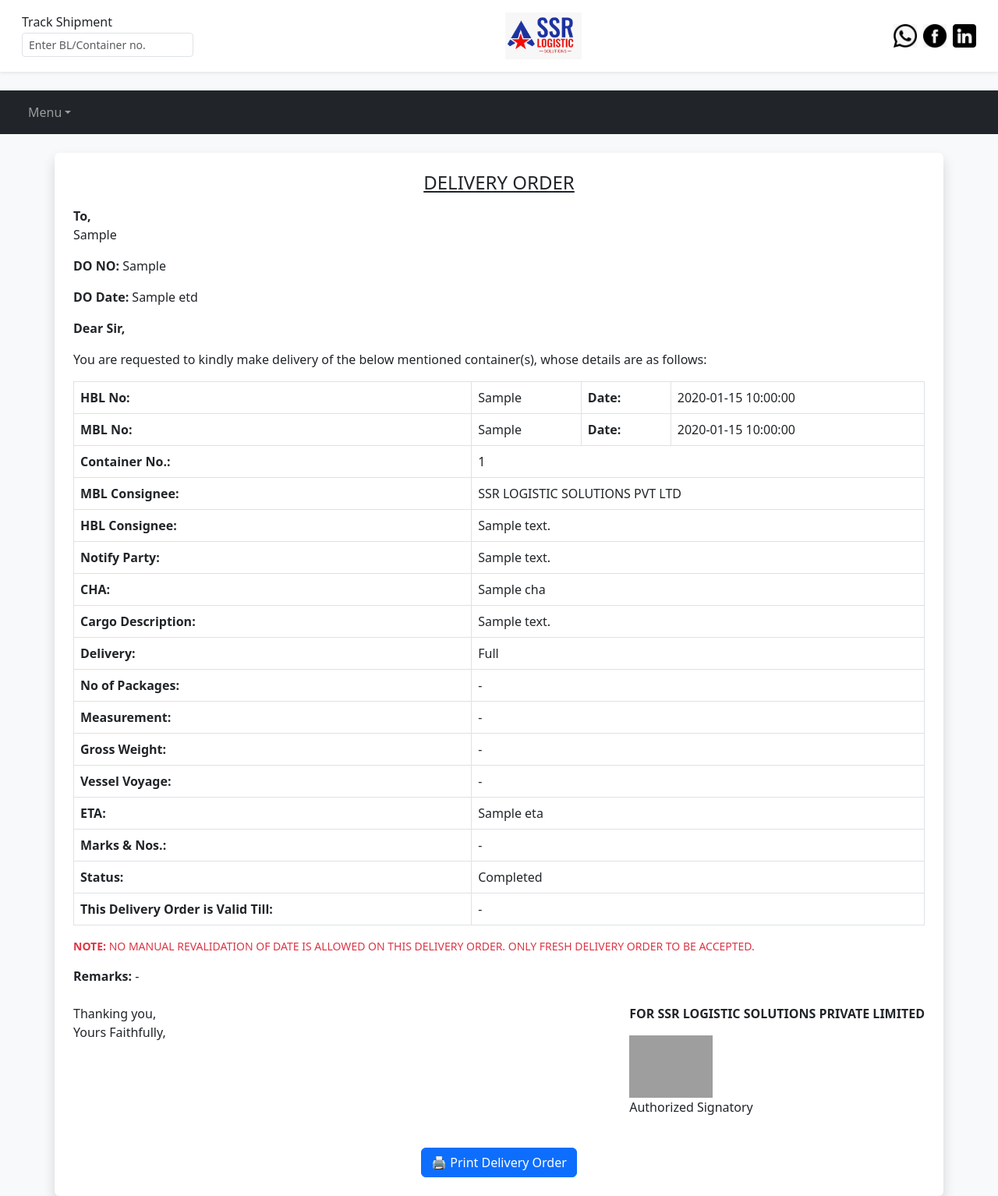
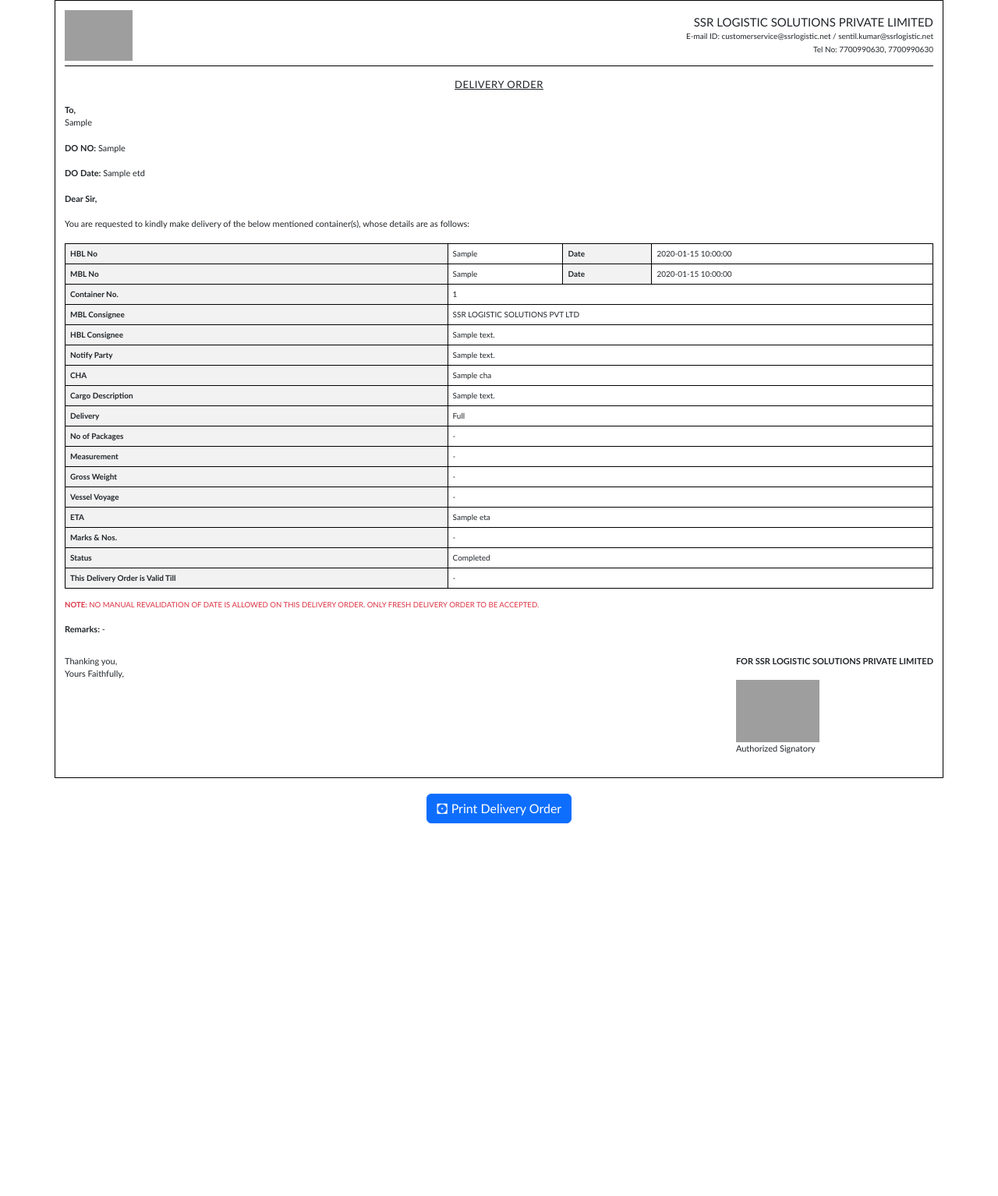
Before and after one commit to iamlatsss/SSR, a Flask app: template templates/delivery_order.html in a window 1280 px wide. Shown: the whole page at 78% size. After the commit the page ends 1056 px from the top, so only its background shows below. Run offline with Flask 3, Linux system fonts and the light colour scheme; the template is opened without the code that fills it: most values are stand-ins (such as "Sample title", 1, 10 or a date in 2020); some libraries are stand-ins or nearby versions; grey boxes are pictures that could not be loaded.

Commit message:
fc and do pdf

```diff
--- a/app.py
+++ b/app.py
@@ -25,17 +25,17 @@
     return wrapper
 
 # MySQL Configuration
-# app.config['MYSQL_HOST'] = os.environ.get("DB_HOST")
-# app.config['MYSQL_PORT'] = int(os.environ.get("DB_PORT", 3306))
-# app.config['MYSQL_USER'] = os.environ.get("DB_USER")
-# app.config['MYSQL_PASSWORD'] = os.environ.get("DB_PASSWORD")
-# app.config['MYSQL_DB'] = os.environ.get("DB_NAME")
+app.config['MYSQL_HOST'] = os.environ.get("DB_HOST")
+app.config['MYSQL_PORT'] = int(os.environ.get("DB_PORT", 3306))
+app.config['MYSQL_USER'] = os.environ.get("DB_USER")
+app.config['MYSQL_PASSWORD'] = os.environ.get("DB_PASSWORD")
+app.config['MYSQL_DB'] = os.environ.get("DB_NAME")
 
-app.config['MYSQL_HOST'] = 'localhost'
-app.config['MYSQL_USER'] = 'root'
-app.config['MYSQL_PASSWORD'] = '12345'
-app.config['MYSQL_DB'] = 'ssr_db'
-app.config['MYSQL_CURSORCLASS'] = 'DictCursor'
+# app.config['MYSQL_HOST'] = 'localhost'
+# app.config['MYSQL_USER'] = 'root'
+# app.config['MYSQL_PASSWORD'] = '12345'
+# app.config['MYSQL_DB'] = 'ssr_db'
+# app.config['MYSQL_CURSORCLASS'] = 'DictCursor'
 
 
 mysql = MySQL(app)
@@ -279,7 +279,7 @@
 @app.route("/bookinglist")
 @login_required
 def bookinglist():
-    cur = mysql.connection.cursor()
+    cur = mysql.connection.cursor(MySQLdb.cursors.DictCursor)
     cur.execute("SELECT * FROM booking")
     res = cur.fetchall()
     cur.close()
@@ -289,10 +289,10 @@
 @app.route("/edit_booking/<int:id>", methods=["GET", "POST"])
 @login_required
 def edit_booking(id):
-    cur = mysql.connection.cursor()
-
     if request.method == "POST":
         form = request.form
+        cur = mysql.connection.cursor()  # No need for DictCursor here; you're just updating
+
         cur.execute("""
             UPDATE booking SET
                 nomination_date=%s,
@@ -326,15 +326,16 @@
         return redirect(url_for("bookinglist"))
 
     # GET request: fetch existing booking
+    cur = mysql.connection.cursor(MySQLdb.cursors.DictCursor)  # ✅ FIXED: use DictCursor here
     cur.execute("SELECT * FROM booking WHERE job_number = %s", (id,))
-    booking = cur.fetchone()
+    bookings = cur.fetchone()
     cur.close()
 
-    if not booking:
+    if not bookings:
         flash("Booking not found.", "danger")
         return redirect(url_for("bookinglist"))
 
-    return render_template("editUser.html", booking=booking)
+    return render_template("editUser.html", booking=bookings)
 
 # ---------- Delete Booking ----------
 @app.route("/delete_booking/<int:id>", methods=["GET"])
@@ -371,17 +372,6 @@
     return render_template('bookingstatus.html', booking=bookings)
 
 @app.route("/delivery_order/<int:job_number>")
-def delivery_order(job_number):
-    cur = mysql.connection.cursor(MySQLdb.cursors.DictCursor)
-    cur.execute("SELECT * FROM booking WHERE job_number = %s", (job_number,))
-    booking = cur.fetchone()
-    cur.close()
-
-    if booking:
-        return render_template("delivery_order.html", booking=booking)
-    else:
-        flash("Booking not found.", "danger")
-        return redirect(url_for("bookinglist"))
 
 def delivery_order(job_number):
     try:
@@ -400,6 +390,23 @@
         flash(f"Error: {str(e)}", "danger")
         return redirect(url_for("bookinglist"))
 
+@app.route("/freight_certificate/<int:job_number>")
+def freight_certificate(job_number):
+    try:
+        cur = mysql.connection.cursor(MySQLdb.cursors.DictCursor)
+        cur.execute("SELECT * FROM booking WHERE job_number = %s", (job_number,))
+        booking = cur.fetchone()
+        cur.close()
+
+        if booking:
+            return render_template("fc.html", booking=booking)
+        else:
+            flash("Booking not found.", "danger")
+            return redirect(url_for("bookinglist"))
+
+    except Exception as e:
+        flash(f"Error: {str(e)}", "danger")
+        return redirect(url_for("bookinglist"))
 
 if __name__ == '__main__':
     app.run(debug=True)
--- a/templates/bookingstatus.html
+++ b/templates/bookingstatus.html
@@ -175,7 +175,7 @@
                             <button type="submit" class="save-btn" disabled>Save</button>
                         </form>
                     </td>
-                    <td> <a href="{{ url_for('delivery_order', job_number=b.job_number) }}" class="btn btn-sm btn-primary">print</a></td>
+                    <td> <a href="{{ url_for('delivery_order', job_number=b.job_number) }}" class="btn btn-sm btn-primary">preview</a></td>
                 </tr>
                 {% endfor %}
             </tbody>
--- a/templates/delivery_order.html
+++ b/templates/delivery_order.html
@@ -7,67 +7,112 @@
   <link href="https://cdn.jsdelivr.net/npm/bootstrap@5.3.0/dist/css/bootstrap.min.css" rel="stylesheet">
   <style>
     body {
-      background-color: #f8f9fa;
+      font-family: Calibri, sans-serif;
+      margin: 0;
+      padding: 0;
+      background-color: #fff;
+      font-size: 11px;
     }
+
+    .container {
+      border: 1px solid black;
+      padding: 12px;
+      width: 100%;
+      box-sizing: border-box;
+      background: white;
+    }
+
+    .header {
+      display: flex;
+      justify-content: space-between;
+      align-items: center;
+      border-bottom: 1px solid black;
+      padding-bottom: 6px;
+    }
+
+    .header img {
+      height: 65px;
+    }
+
+    .header-details {
+      text-align: right;
+    }
+
+    .header-details h2 {
+      margin: 0;
+      font-size: 15px;
+    }
+
+    .header-details p {
+      margin: 2px 0;
+      font-size: 10px;
+    }
+
+    h3 {
+      text-align: center;
+      margin: 16px 0;
+      font-size: 13px;
+      letter-spacing: 0.5px;
+      text-decoration: underline;
+    }
+
+    table {
+      width: 100%;
+      border-collapse: collapse;
+      margin-bottom: 14px;
+    }
+
+    th, td {
+      border: 1px solid black;
+      padding: 5px 6px;
+      font-size: 10px;
+      vertical-align: top;
+    }
+
+    th {
+      background-color: #f2f2f2;
+      font-weight: bold;
+      text-align: left;
+    }
+
+    .footer {
+      font-size: 10px;
+      margin-top: 20px;
+    }
+
+    .footer p {
+      margin: 6px 0;
+    }
+
+    .print-btn {
+      margin-top: 20px;
+    }
+
     .stamp {
       height: 80px;
     }
+
     @media print {
-      .print-btn, nav, header {
+      .print-btn {
         display: none !important;
       }
     }
   </style>
 </head>
 <body>
+<div class="page">
+  <div class="container">
 
-<!-- Header -->
-<header class="bg-white shadow-sm p-3 mb-4">
-  <div class="container-fluid d-flex justify-content-between align-items-center">
-    <div>
-      <h6 class="mb-1">Track Shipment</h6>
-      <input class="form-control form-control-sm" type="text" placeholder="Enter BL/Container no.">
-    </div>
-    <div class="text-center">
-      <img src="/static/SSR_nobg.png" height="60" alt="Logo">
-    </div>
-    <div class="d-flex gap-2">
-      <a href="https://api.whatsapp.com/send?phone=917700990630"><img src="/static/whatsapp.png" width="30"></a>
-      <a href="https://www.facebook.com/sentil.kumar.984"><img src="/static/facebook.png" width="30"></a>
-      <a href="https://www.linkedin.com/in/sentilkumar-a-s-a-mumbai-a2770915/"><img src="/static/linkedin.png" width="30"></a>
+    <div class="header">
+      <img src="https://ssr.sirifreight.com/image/logo_Gh64uq2d8W82fDF5F8D7yeWNAgqTjc6h.jpeg" alt="Logo">
+      <div class="header-details">
+        <h2>SSR LOGISTIC SOLUTIONS PRIVATE LIMITED</h2>
+        <p>E-mail ID: customerservice@ssrlogistic.net / sentil.kumar@ssrlogistic.net</p>
+        <p>Tel No: 7700990630, 7700990630</p>
       </div>
     </div>
-</header>
 
-<!-- Navigation -->
-<nav class="navbar navbar-expand-lg navbar-dark bg-dark px-3 mb-4">
-  <div class="container-fluid">
-    <button class="navbar-toggler" type="button" data-bs-toggle="collapse" data-bs-target="#navbarMenu">
-      <span class="navbar-toggler-icon"></span>
-    </button>
-    <div class="collapse navbar-collapse" id="navbarMenu">
-      <ul class="navbar-nav">
-        <li class="nav-item dropdown">
-          <a class="nav-link dropdown-toggle" href="#" role="button" data-bs-toggle="dropdown">Menu</a>
-          <ul class="dropdown-menu">
-            <li><a class="dropdown-item" href="/kycwebpage">KYC Details</a></li>
-            <li><a class="dropdown-item" href="/quotationwebpage">Quotation Details</a></li>
-            <li><a class="dropdown-item" href="/bookingwebpage">Booking Details</a></li>
-            <li><a class="dropdown-item" href="/invoice">Invoice Format</a></li>
-            <li><a class="dropdown-item" href="/prealert">Pre-Alert</a></li>
-            <li><a class="dropdown-item" href="/bldetails">BL Details</a></li>
-          </ul>
-        </li>
-      </ul>
-    </div>
-  </div>
-</nav>
-
-<!-- Delivery Order Content -->
-<div class="container bg-white p-4 shadow rounded">
-  <div class="text-center mb-3">
-    <h4 class="text-decoration-underline">DELIVERY ORDER</h4>
-  </div>
+    <h3>DELIVERY ORDER</h3>
 
     <p><strong>To,</strong><br>{{ booking.shipping_line }}</p>
     <p><strong>DO NO:</strong> {{ booking.mbl_no }}</p>
@@ -76,24 +121,24 @@
     <p><strong>Dear Sir,</strong></p>
     <p>You are requested to kindly make delivery of the below mentioned container(s), whose details are as follows:</p>
 
-  <table class="table table-bordered">
-    <tr><td><strong>HBL No:</strong></td><td>{{ booking.hbl_no }}</td><td><strong>Date:</strong></td><td>{{ booking.nomination_date }}</td></tr>
-    <tr><td><strong>MBL No:</strong></td><td>{{ booking.mbl_no }}</td><td><strong>Date:</strong></td><td>{{ booking.nomination_date }}</td></tr>
-    <tr><td><strong>Container No.:</strong></td><td colspan="3">{{ booking.container_size }}</td></tr>
-    <tr><td><strong>MBL Consignee:</strong></td><td colspan="3">SSR LOGISTIC SOLUTIONS PVT LTD</td></tr>
-    <tr><td><strong>HBL Consignee:</strong></td><td colspan="3">{{ booking.consignee_details }}</td></tr>
-    <tr><td><strong>Notify Party:</strong></td><td colspan="3">{{ booking.shipper_details }}</td></tr>
-    <tr><td><strong>CHA:</strong></td><td colspan="3">{{ booking.cha }}</td></tr>
-    <tr><td><strong>Cargo Description:</strong></td><td colspan="3">{{ booking.description_box }}</td></tr>
-    <tr><td><strong>Delivery:</strong></td><td colspan="3">Full</td></tr>
-    <tr><td><strong>No of Packages:</strong></td><td colspan="3">-</td></tr>
-    <tr><td><strong>Measurement:</strong></td><td colspan="3">-</td></tr>
-    <tr><td><strong>Gross Weight:</strong></td><td colspan="3">-</td></tr>
-    <tr><td><strong>Vessel Voyage:</strong></td><td colspan="3">-</td></tr>
-    <tr><td><strong>ETA:</strong></td><td colspan="3">{{ booking.eta }}</td></tr>
-    <tr><td><strong>Marks & Nos.:</strong></td><td colspan="3">-</td></tr>
-    <tr><td><strong>Status:</strong></td><td colspan="3">{{ booking.status }}</td></tr>
-    <tr><td><strong>This Delivery Order is Valid Till:</strong></td><td colspan="3">-</td></tr>
+    <table>
+      <tr><th>HBL No</th><td>{{ booking.hbl_no }}</td><th>Date</th><td>{{ booking.nomination_date }}</td></tr>
+      <tr><th>MBL No</th><td>{{ booking.mbl_no }}</td><th>Date</th><td>{{ booking.nomination_date }}</td></tr>
+      <tr><th>Container No.</th><td colspan="3">{{ booking.container_size }}</td></tr>
+      <tr><th>MBL Consignee</th><td colspan="3">SSR LOGISTIC SOLUTIONS PVT LTD</td></tr>
+      <tr><th>HBL Consignee</th><td colspan="3">{{ booking.consignee_details }}</td></tr>
+      <tr><th>Notify Party</th><td colspan="3">{{ booking.shipper_details }}</td></tr>
+      <tr><th>CHA</th><td colspan="3">{{ booking.cha }}</td></tr>
+      <tr><th>Cargo Description</th><td colspan="3">{{ booking.description_box }}</td></tr>
+      <tr><th>Delivery</th><td colspan="3">Full</td></tr>
+      <tr><th>No of Packages</th><td colspan="3">-</td></tr>
+      <tr><th>Measurement</th><td colspan="3">-</td></tr>
+      <tr><th>Gross Weight</th><td colspan="3">-</td></tr>
+      <tr><th>Vessel Voyage</th><td colspan="3">-</td></tr>
+      <tr><th>ETA</th><td colspan="3">{{ booking.eta }}</td></tr>
+      <tr><th>Marks & Nos.</th><td colspan="3">-</td></tr>
+      <tr><th>Status</th><td colspan="3">{{ booking.status }}</td></tr>
+      <tr><th>This Delivery Order is Valid Till</th><td colspan="3">-</td></tr>
     </table>
 
     <p class="text-danger small"><strong>NOTE:</strong> NO MANUAL REVALIDATION OF DATE IS ALLOWED ON THIS DELIVERY ORDER. ONLY FRESH DELIVERY ORDER TO BE ACCEPTED.</p>
@@ -111,11 +156,11 @@
       </div>
     </div>
 
-  <div class="text-center mt-4">
-    <button class="btn btn-primary print-btn" onclick="window.print()">🖨️ Print Delivery Order</button>
+  </div>
+  <div class="text-center print-btn">
+    <button class="btn btn-primary" onclick="window.print()">🖸️ Print Delivery Order</button>
   </div>
 </div>
-
 <script src="https://cdn.jsdelivr.net/npm/bootstrap@5.3.0/dist/js/bootstrap.bundle.min.js"></script>
 </body>
 </html>
```
Also changed, not shown: templates/bookinglist.html (+6 -3 lines), templates/fc.html (+43 -31 lines). Lines whose indentation alone changed are shown as unchanged.
